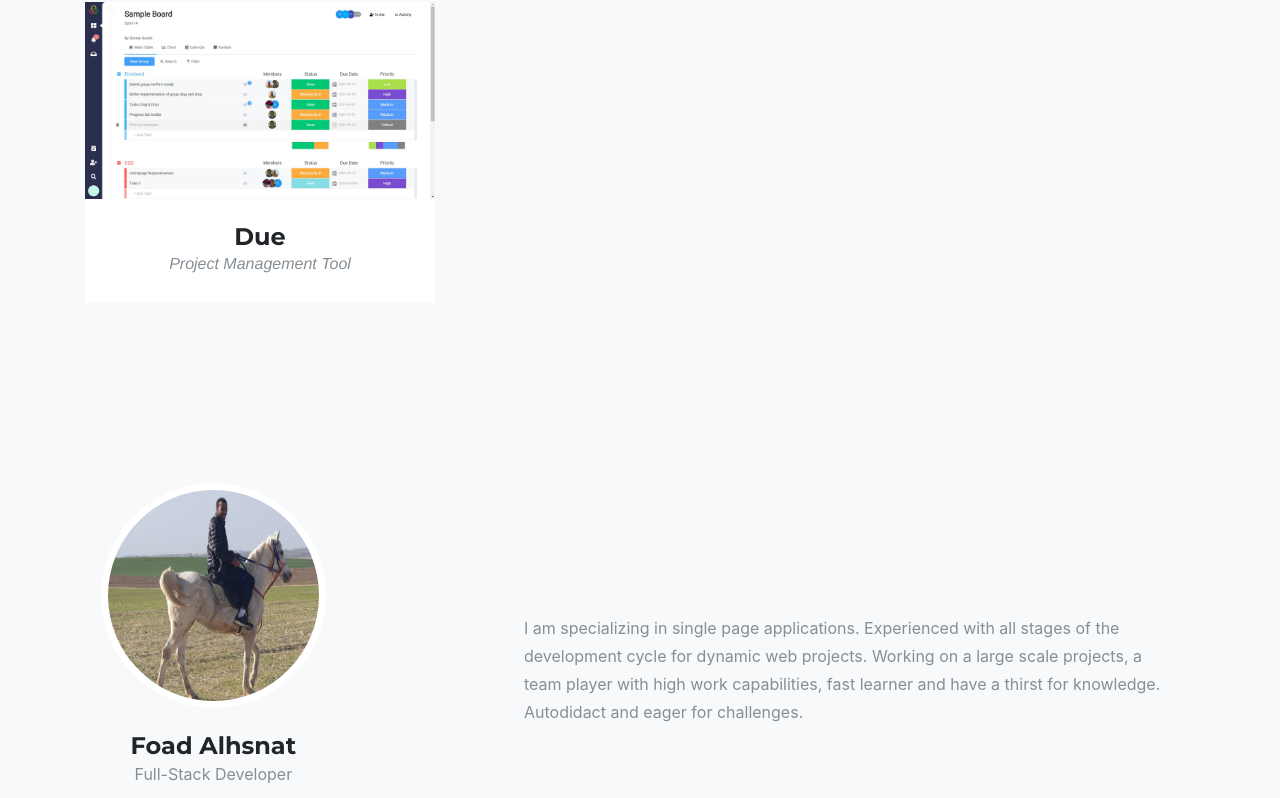
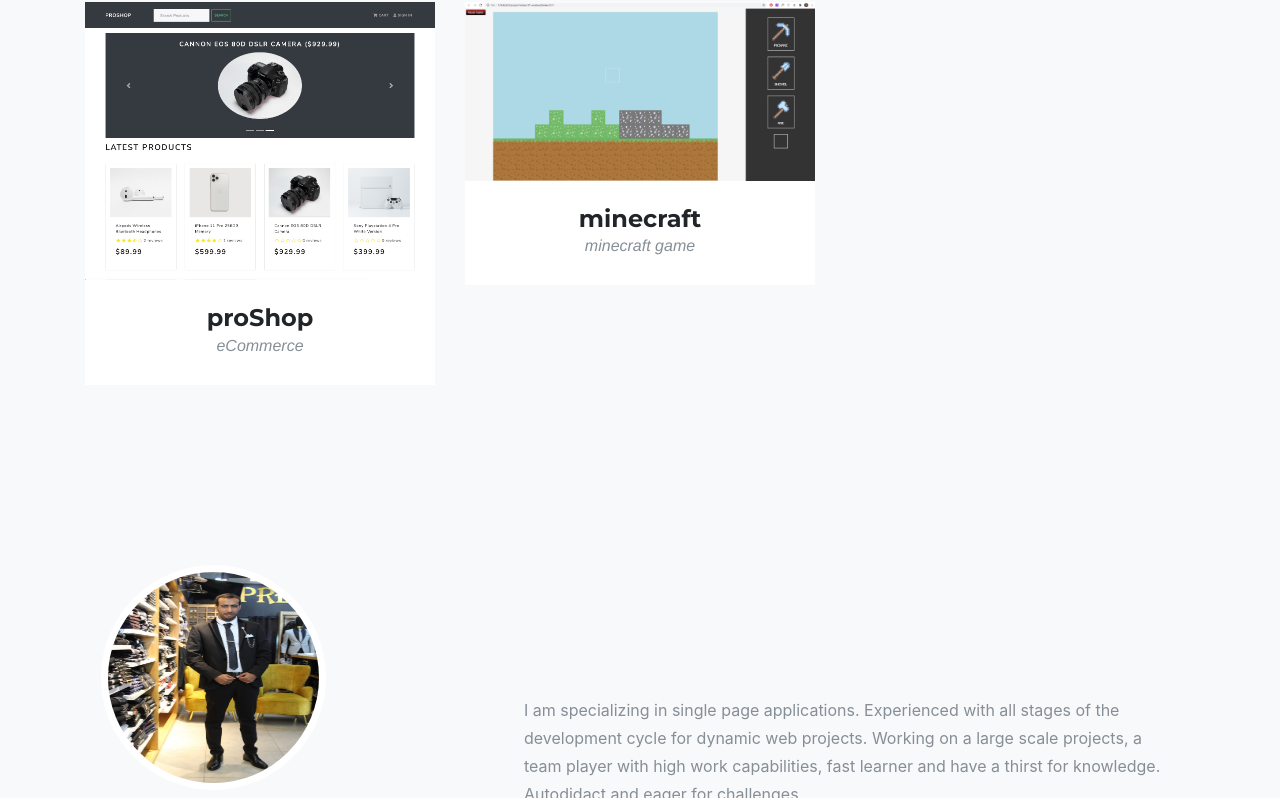
Before and after one commit to FoadAlhsnat/my_portofolio, a plain HTML site: page index.html in a window 1280 px wide. Shown: the part 2247-3045 px from the top of the page. Drawn offline with Linux system fonts and the light colour scheme; a web font is replaced by a local one.

Commit message:
edit pro

```diff
--- a/index.html
+++ b/index.html
@@ -238,7 +238,7 @@
         <div class="row">
             <div class="col-sm-4">
                 <div class="team-member">
-                    <img class="mx-auto rounded-circle" src="img/team/hero.jpg" alt="">
+                    <img class=" rounded-circle" src="img/team/foad.jpeg" width="350px" height="350px" alt="">
                     <h4>Foad Alhsnat</h4>
                     <p class="text-muted">Full-Stack Developer</p>
                     <ul class="list-inline social-buttons">
--- a/js/proj-service.js
+++ b/js/proj-service.js
@@ -5,28 +5,30 @@ var gProjs;
 
 
 function generateProjs() {
-    gProjs = [{
+    gProjs = [
+        {
+            por: 1,
+            id: "proshop",
+            name: "proShop",
+            title: "eCommerce",
+            desc: "A  eCommerce application with user authentication, allows the users to review the items they purchased",
+            url: "https://github.com/FoadAlhsnat/EcommerceWebsite.git",
+            labels: "eCommerce",
+            techs: "React, Redux, Node.js, MongoDB, Bootstrab"
+        },
+        {
             por: 0,
-        id: "due",
-        name: "Due",
-        title: "MONDAY.COM clone",
-        desc: "MONDAY.COM alike application for projects management.",
-        url: "http://dueapp.herokuapp.com/",
-        labels: "Project Management Tool",
-        techs: "Vue, Vuex, Node.js, MongoDB, Web Sockets"
+            id: "minecraft",
+            name: "minecraft",
+            title: "minecraft clone",
+            desc: "minecraft game.",
+            url: "https://github.com/FoadAlhsnat/mincraft-weekend.git",
+            labels: "minecraft game",
+            techs: "javaScript,html,css"
         },
+
         // {
-    //     por: 1,
-    //     id: "mistertoy",
-    //     name: "MisterToy",
-    //     title: "eCommerce",
-    //     desc: "A Toy shop eCommerce application with user authentication, allows the users to review the items they purchased, a live chat for each item updating in real time.",
-    //     url: "https://mr-toy-shop.herokuapp.com/#/",
-    //     labels: "eCommerce",
-    //     techs: "Vue, Vuex, Node.js, MongoDB, Web Sockets"
-    // },
-    // {
-    //     por: 1,
+        //     por: 5,
         //     id: "appsus",
         //     name: "Appsus",
         //     title: "Notes and Mailbox",
```
Also changed, not shown: img/portfolio/minecraft.png (added), img/portfolios/minecraft.png (added), img/portfolios/proshop.png (added), img/team/1.jpg (deleted), img/team/2.jpg (deleted), img/team/3.jpg (deleted), img/team/foad.jpeg (added), img/team/myphoto.jpeg (deleted). Lines whose indentation alone changed are shown as unchanged.
